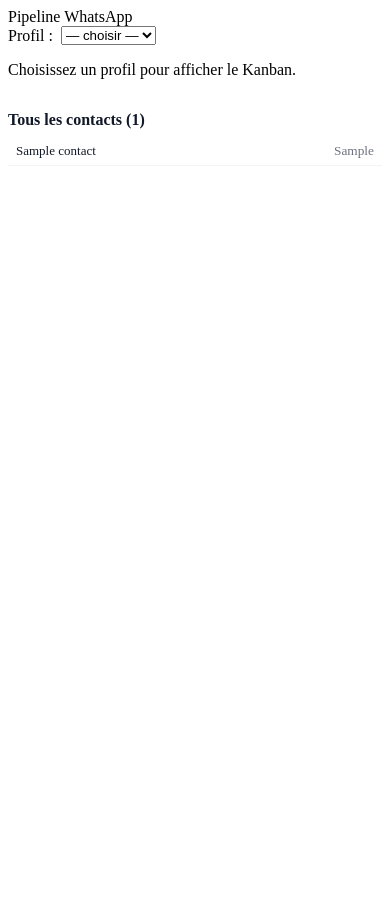
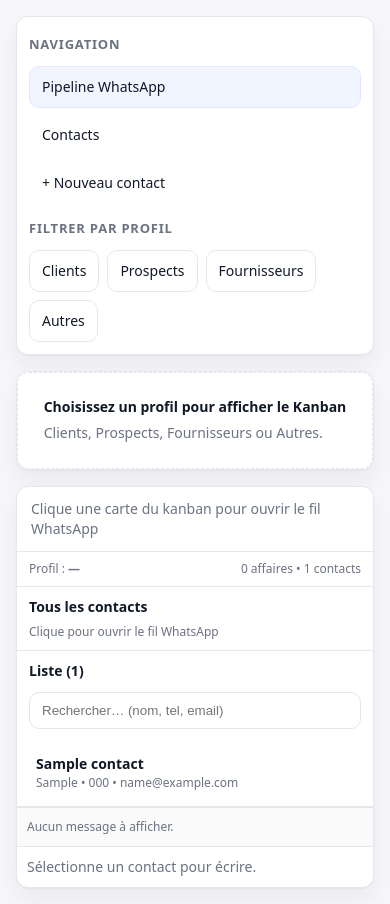
Before and after one commit to jeanlura92-alt/tpe, a FastAPI app: page / in a window 390 px wide. Before the commit the page ends 158 px from the top, so only its background shows below. Run offline with FastAPI, Linux system fonts and the light colour scheme; tables that the repository leaves empty hold one stand-in row (values such as "Sample post"); parts of the project's set-up code (start-up, migrations or seed data) failed here and were passed over.

Commit message:
Update dashboard.html

```diff
--- a/app/templates/dashboard.html
+++ b/app/templates/dashboard.html
@@ -1,227 +1,227 @@
+<!doctype html>
+<html lang="fr">
+<head>
+  <meta charset="utf-8" />
+  <title>CRM WhatsApp Artisans</title>
+  <meta name="viewport" content="width=device-width, initial-scale=1" />
+  <link rel="stylesheet" href="/static/style.css">
+</head>
+<body>
+  <div class="container">
+    <!-- Sidebar -->
+    <aside class="card sidebar">
+      <h3>Navigation</h3>
+      <nav class="sidebar-nav">
+        <a class="active" href="/"><span>Pipeline WhatsApp</span></a>
+        <a href="/contacts"><span>Contacts</span></a>
+        <a href="/contacts/new"><span>+ Nouveau contact</span></a>
+      </nav>
 
-{% block title %}Pipeline WhatsApp{% endblock %}
-
-{% block content %}
-<style>
-  .kanban {
-    display: grid;
-    grid-template-columns: repeat(auto-fit, minmax(260px, 1fr));
-    gap: 12px;
-  }
-  .column {
-    background: #f8fafc;
-    border: 1px solid #e5e7eb;
-    border-radius: 10px;
-    padding: 10px;
-    min-height: 220px;
-  }
-  .column h3 {
-    margin: 0 0 8px;
-    font-size: 14px;
-    font-weight: 600;
-    color: #374151;
-    display: flex; justify-content: space-between; align-items: center;
-  }
-  .cards { display: flex; flex-direction: column; gap: 8px; }
-
-  .card {
-    background: #ffffff;
-    border: 1px solid #e5e7eb;
-    border-radius: 10px;
-    padding: 10px;
-    cursor: grab;
-  }
-  .card:active { cursor: grabbing; }
-  .card h4 { margin: 0 0 6px; font-size: 14px; color: #111827; }
-  .card .meta { font-size: 12px; color: #6b7280; margin-bottom: 6px; }
-
-  /* select compact qui ne déborde pas */
-  .status-row { display: flex; gap: 8px; align-items: center; justify-content: space-between; }
-  .status-select {
-    max-width: 150px; width: 100%;
-    font-size: 12px; padding: 4px 6px;
-    border: 1px solid #d1d5db; border-radius: 8px; background: #fff;
-    white-space: nowrap; overflow: hidden; text-overflow: ellipsis;
-  }
-
-  /* panneau contacts à droite */
-  .aside {
-    border-left: 1px solid #e5e7eb;
-    padding-left: 12px;
-  }
-  details.contacts-panel summary {
-    cursor: pointer; list-style: none; font-weight: 600; color: #111827;
-  }
-  details.contacts-panel[open] summary { color: #111827; }
-  .contact-list { margin-top: 8px; max-height: 60vh; overflow:auto; }
-  .contact-item { padding: 6px 8px; border-bottom: 1px solid #f3f4f6; display: flex; justify-content: space-between; align-items: center; }
-  .contact-item a { font-size: 13px; color: #111827; text-decoration: none; }
-  .contact-item small { color: #6b7280; }
-
-  .board-wrap {
-    display: grid;
-    grid-template-columns: 1fr 320px;
-    gap: 16px;
-  }
-
-  @media (max-width: 1024px) {
-    .board-wrap { grid-template-columns: 1fr; }
-    .aside { border-left: none; padding-left: 0; }
-  }
-</style>
-
-<div class="board-wrap">
-  <div>
-    <form method="get" action="/" style="margin-bottom:10px; display:flex; gap:8px; align-items:center;">
-      <label for="profile">Profil :</label>
-      <select name="profile" id="profile" onchange="this.form.submit()">
-        <option value="" {% if not current_profile %}selected{% endif %} disabled>— choisir —</option>
-        <option value="client" {% if current_profile=='client' %}selected{% endif %}>Client</option>
-        <option value="prospect" {% if current_profile=='prospect' %}selected{% endif %}>Prospect</option>
-        <option value="fournisseur" {% if current_profile=='fournisseur' %}selected{% endif %}>Fournisseur</option>
-        <option value="autre" {% if current_profile=='autre' %}selected{% endif %}>Autre</option>
-      </select>
-    </form>
-
-    {% if current_profile %}
-      <div class="kanban" id="kanban">
-        {% for col in columns %}
-          <div class="column" data-status="{{ col.id }}">
-            <h3>{{ col.label }}</h3>
-            <div class="cards" ondragover="event.preventDefault();" ondrop="onDrop(event, '{{ col.id }}')">
-              {% for row in deals_by_status[col.id] %}
-                {% set d = row.deal %}
-                {% set c = row.contact %}
-                <div class="card" draggable="true" ondragstart="onDragStart(event)" data-deal-id="{{ d.id }}">
-                  <h4>{{ c.name or 'Sans nom' }}</h4>
-                  <div class="meta">
-                    {{ c.phone or '' }}{% if c.company %} • {{ c.company }}{% endif %}
-                  </div>
-
-                  <div class="status-row">
-                    <small>Statut :</small>
-                    <select class="status-select" onchange="changeStatusSelect({{ d.id }}, this.value)">
-                      {% for opt in columns %}
-                        <option value="{{ opt.id }}" {% if d.status==opt.id %}selected{% endif %}>{{ opt.label }}</option>
-                      {% endfor %}
-                    </select>
+      <div class="filter">
+        <h3>Filtrer par profil</h3>
+        <div style="display:flex; flex-wrap:wrap; gap:8px">
+          <a class="btn" href="/?profile=client">Clients</a>
+          <a class="btn" href="/?profile=prospect">Prospects</a>
+          <a class="btn" href="/?profile=fournisseur">Fournisseurs</a>
+          <a class="btn" href="/?profile=autre">Autres</a>
         </div>
       </div>
+    </aside>
+
+    <!-- Kanban (uniquement si profil choisi) -->
+    <section class="kanban">
+      {% if current_profile and current_profile in ['client','prospect','fournisseur','autre'] %}
+        {% for col in columns %}
+        <div class="card col" data-status="{{ col.id }}">
+          <h4>{{ col.label }}</h4>
+          <div class="dropzone" data-status="{{ col.id }}">
+            {% for item in deals_by_status[col.id] %}
+              <div class="deal" draggable="true" data-deal-id="{{ item.deal.id }}"
+                   data-open-href="/?contact_id={{ item.contact.id }}&profile={{ current_profile }}">
+                <div class="name">{{ item.contact.name }}</div>
+                <div class="meta small muted">
+                  {{ item.contact.phone }} • {{ item.deal.last_message_channel or '—' }} •
+                  {{ item.deal.last_message_at.astimezone().strftime('%d/%m %H:%M') if item.deal.last_message_at else '—' }}
+                </div>
+              </div>
+            {% else %}
+              <div class="muted small" style="padding:6px 8px;">Aucune affaire</div>
             {% endfor %}
           </div>
         </div>
         {% endfor %}
+      {% else %}
+        <div class="card" style="grid-column:1 / -1;">
+          <div class="empty">
+            <div>
+              <div style="font-weight:700; margin-bottom:6px;">Choisissez un profil pour afficher le Kanban</div>
+              <div class="muted">Clients, Prospects, Fournisseurs ou Autres.</div>
             </div>
+          </div>
+        </div>
+      {% endif %}
+    </section>
+
+    <!-- Right panel -->
+    <aside class="card right">
+      <div class="right-header">
+        {% if selected %}
+          <div style="font-weight:700">{{ selected.contact.name }}</div>
+          <div class="muted">•</div>
+          <div class="muted small">{{ selected.contact.phone }}</div>
         {% else %}
-      <p>Choisissez un profil pour afficher le Kanban.</p>
+          <div class="muted">Clique une carte du kanban pour ouvrir le fil WhatsApp</div>
         {% endif %}
       </div>
 
-  <aside class="aside">
-    <details class="contacts-panel" open>
-      <summary>Tous les contacts ({{ contacts|length }})</summary>
-      <div class="contact-list">
-        {% for ct in contacts %}
-          <div class="contact-item">
-            <a href="/?contact_id={{ ct.id }}{% if current_profile %}&profile={{ current_profile }}{% endif %}">{{ ct.name or 'Sans nom' }}</a>
-            <small>{{ ct.type or '-' }}</small>
+      <!-- Toolbar SANS menu déroulant de statut -->
+      <div class="toolbar">
+        <div class="muted small">Profil : <strong>{{ current_profile or '—' }}</strong></div>
+        <div class="muted small">
+          {{ total_deals or 0 }} affaires • {{ total_contacts or 0 }} contacts
         </div>
+      </div>
+
+      <div class="right-body">
+        <!-- === PANE : TOUS LES CONTACTS (pliant) === -->
+        <div class="contacts-pane">
+          <div class="section">
+            <strong>Tous les contacts</strong>
+            <div class="hint">Clique pour ouvrir le fil WhatsApp</div>
+          </div>
+
+          {% set contact_list = all_contacts or contacts or [] %}
+          <details open>
+            <summary>Liste ({{ contact_list|length }})</summary>
+            <div class="search">
+              <input id="contactSearch" type="text" placeholder="Rechercher… (nom, tel, email)">
+            </div>
+            <div id="contactsList" class="contacts-list">
+              {% for c in contact_list %}
+                <a class="contact-item {% if selected and selected.contact.id==c.id %}active{% endif %}"
+                   href="/?contact_id={{ c.id }}{% if current_profile %}&profile={{ current_profile }}{% endif %}">
+                  <div style="font-weight:600">{{ c.name }}</div>
+                  <div class="contact-meta">
+                    {{ c.type or '—' }} • {{ c.phone or '—' }} {% if c.email %}• {{ c.email }}{% endif %}
+                  </div>
+                </a>
+              {% else %}
+                <div class="muted small" style="padding:8px 12px;">Aucun contact</div>
               {% endfor %}
             </div>
           </details>
+        </div>
 
-    {% if selected %}
-      <hr style="margin:12px 0;">
-      <h4>Conversation avec {{ selected.contact.name }}</h4>
-      <div id="thread" style="border:1px solid #e5e7eb; border-radius:8px; padding:8px; max-height:40vh; overflow:auto;">
+        <!-- === PANE : THREAD WHATSAPP === -->
+        <div class="thread">
+          <div class="messages">
+            {% if messages_next_cursor and selected %}
+              <form method="get" style="margin-bottom:8px;">
+                <input type="hidden" name="contact_id" value="{{ selected.contact.id }}">
+                <input type="hidden" name="msgs_before" value="{{ messages_next_cursor }}">
+                <input type="hidden" name="msgs_limit" value="{{ messages_limit }}">
+                {% if current_profile %}<input type="hidden" name="profile" value="{{ current_profile }}">{% endif %}
+                <button class="btn btn-ghost btn-full">Afficher plus d’historique</button>
+              </form>
+            {% endif %}
+
+            {% if messages %}
+              {% set last_day = None %}
               {% for m in messages %}
-          <div style="margin-bottom:8px;">
-            <small style="color:#6b7280;">{{ m.created_at }}</small><br>
-            <span><strong>{{ '↖' if m.direction=='in' else '↘' }} {{ m.direction }}</strong> — {{ m.content }}</span>
+                {% set day = (m.sent_at or m.created_at).astimezone().strftime('%Y-%m-%d') %}
+                {% if day != last_day %}
+                  <div class="msg-divider">{{ (m.sent_at or m.created_at).astimezone().strftime('%d %b %Y') }}</div>
+                  {% set last_day = day %}
+                {% endif %}
+                <div class="msg {{ 'out' if m.direction=='out' else 'in' }}">
+                  <div class="bubble">
+                    {{ m.content | e }}
+                    <span class="meta">{{ (m.sent_at or m.created_at).astimezone().strftime('%H:%M') }}</span>
+                  </div>
                 </div>
               {% endfor %}
+            {% else %}
+              <div class="muted small">Aucun message à afficher.</div>
+            {% endif %}
           </div>
 
-      <form id="send-form" method="post" action="/deals/{{ selected.deal.id }}/send_message" onsubmit="return sendMessage(event)" style="margin-top:8px;">
-        <textarea name="content" rows="2" placeholder="Écrire un message…" style="width:100%;"></textarea>
-        <button type="submit">Envoyer</button>
+          <div class="composer">
+            {% if selected %}
+            <form method="post" action="/deals/{{ selected.deal.id }}/send_message" style="display:flex; gap:8px; width:100%;">
+              <textarea name="content" placeholder="Écrire un message WhatsApp…"></textarea>
+              <button class="btn btn-primary" type="submit">Envoyer</button>
             </form>
+            {% else %}
+              <div class="muted">Sélectionne un contact pour écrire.</div>
             {% endif %}
+          </div>
+        </div>
+      </div>
     </aside>
   </div>
 
   <script>
-  // Drag & drop
-  function onDragStart(ev){
-    ev.dataTransfer.setData("dealId", ev.target.closest(".card").dataset.dealId);
-  }
-  function onDrop(ev, newStatus){
-    ev.preventDefault();
-    const dealId = ev.dataTransfer.getData("dealId");
-    if(!dealId) return;
-    const fd = new FormData();
-    fd.append("status", newStatus);
-    fetch(`/deals/${dealId}/status`, { method: "POST", body: fd })
-      .then(r => r.json())
-      .then(res => {
-        if(res.ok){
-          // déplacer la carte dans la colonne cible
-          const card = document.querySelector(`.card[data-deal-id="${dealId}"]`);
-          const col = document.querySelector(`.column[data-status="${newStatus}"] .cards`);
-          if(card && col){ col.appendChild(card); }
-          // sync aussi le select
-          const sel = card.querySelector(".status-select");
-          if(sel){ sel.value = newStatus; }
+    // Drag & Drop + clic carte (inchangé)
+    (function() {
+      let draggedEl = null, didDrag = false;
+
+      document.addEventListener("click", (e) => {
+        const card = e.target.closest(".deal[draggable='true']");
+        if (!card) return;
+        if (didDrag) { didDrag = false; return; }
+        const href = card.dataset.openHref;
+        if (href) window.location.assign(href);
+      });
+
+      document.addEventListener("dragstart", (e) => {
+        const card = e.target.closest(".deal[draggable='true']");
+        if (!card) return;
+        draggedEl = card; didDrag = false;
+        e.dataTransfer.setData("text/plain", card.dataset.dealId || "");
+        e.dataTransfer.effectAllowed = "move";
+        const img = document.createElement("canvas"); img.width = img.height = 1;
+        e.dataTransfer.setDragImage(img,0,0);
+      });
+      document.addEventListener("drag", () => { if (draggedEl) didDrag = true; });
+      document.addEventListener("dragend", () => { draggedEl = null; setTimeout(()=>didDrag=false,0); });
+
+      const getZone = (el)=> el.closest(".dropzone, .col .dropzone");
+      document.addEventListener("dragenter", (e)=>{ const z=getZone(e.target); if(!z) return; z.classList.add("dragover"); });
+      document.addEventListener("dragover", (e)=>{ const z=getZone(e.target); if(!z) return; e.preventDefault(); e.dataTransfer.dropEffect="move"; });
+      document.addEventListener("dragleave", (e)=>{ const z=getZone(e.target); if(!z) return; z.classList.remove("dragover"); });
+      document.addEventListener("drop", async (e)=>{
+        const zone=getZone(e.target); if(!zone) return; e.preventDefault(); zone.classList.remove("dragover");
+        const dealId=(e.dataTransfer.getData("text/plain")||"").trim(); const newStatus=zone.dataset.status;
+        if(!dealId || !newStatus) return;
+        try{
+          const form=new FormData(); form.append("status", newStatus);
+          const resp=await fetch(`/deals/${dealId}/status`,{
+            method:"POST",
+            headers:{ "X-Requested-With":"XMLHttpRequest","Accept":"application/json" },
+            body:form
+          });
+          let data=null; try{ data=await resp.json(); }catch(_){}
+          if(resp.ok && data && data.ok){
+            if(didDrag && draggedEl && zone!==draggedEl.parentElement){ zone.appendChild(draggedEl); flash(draggedEl); }
+          }else{ alert("Impossible de changer d'étape."); }
+        }catch(err){ alert("Erreur réseau : "+err); }
+      });
+      function flash(el){ el.style.outline="2px solid #86efac"; setTimeout(()=>{ el.style.outline="none"; },600); }
+    })();
+
+    // Filtre “Tous les contacts” (recherche locale)
+    (function(){
+      const input = document.getElementById('contactSearch');
+      const list  = document.getElementById('contactsList');
+      if(!input || !list) return;
+      input.addEventListener('input', () => {
+        const q = input.value.trim().toLowerCase();
+        for(const a of list.querySelectorAll('.contact-item')){
+          const txt = a.textContent.toLowerCase();
+          a.style.display = txt.includes(q) ? '' : 'none';
         }
       });
-  }
-
-  // Menu déroulant statut (par carte)
-  function changeStatusSelect(dealId, statusVal){
-    const fd = new FormData();
-    fd.append("status", statusVal);
-    fetch(`/deals/${dealId}/status`, { method: "POST", body: fd })
-      .then(r => r.json())
-      .then(res => {
-        if(res.ok){
-          // déplacer la carte
-          const card = document.querySelector(`.card[data-deal-id="${dealId}"]`);
-          const col = document.querySelector(`.column[data-status="${statusVal}"] .cards`);
-          if(card && col){ col.appendChild(card); }
-        }
-      });
-  }
-
-  // Envoi message sans reload
-  function sendMessage(e){
-    e.preventDefault();
-    const form = e.target;
-    const url = form.action;
-    const fd = new FormData(form);
-    fetch(url, { method: "POST", body: fd })
-      .then(r => r.json())
-      .then(res => {
-        if(res.ok){
-          const ta = form.querySelector('textarea[name="content"]');
-          if(ta && ta.value.trim()){
-            const thread = document.getElementById("thread");
-            const now = new Date().toISOString();
-            const div = document.createElement("div");
-            div.style.marginBottom = "8px";
-            div.innerHTML = `<small style="color:#6b7280;">${now}</small><br><span><strong>↘ out</strong> — ${escapeHtml(ta.value)}</span>`;
-            thread.appendChild(div);
-            thread.scrollTop = thread.scrollHeight;
-            ta.value = "";
-          }
-        }
-      });
-    return false;
-  }
-
-  function escapeHtml(s){
-    return s.replace(/[&<>"']/g, function(m){
-      return ({'&':'&amp;','<':'&lt;','>':'&gt;','"':'&quot;',"'":'&#039;'})[m];
-    });
-  }
+    })();
   </script>
-{% endblock %}
+</body>
+</html>
```
Lines whose indentation alone changed are shown as unchanged.
